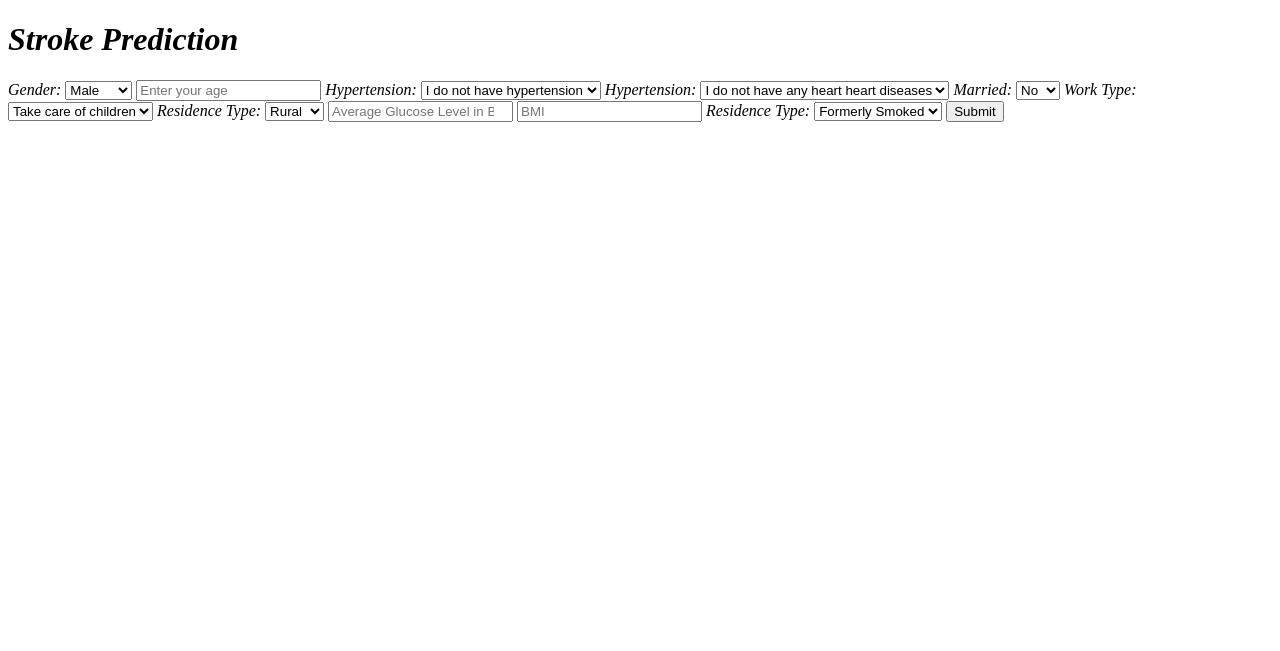
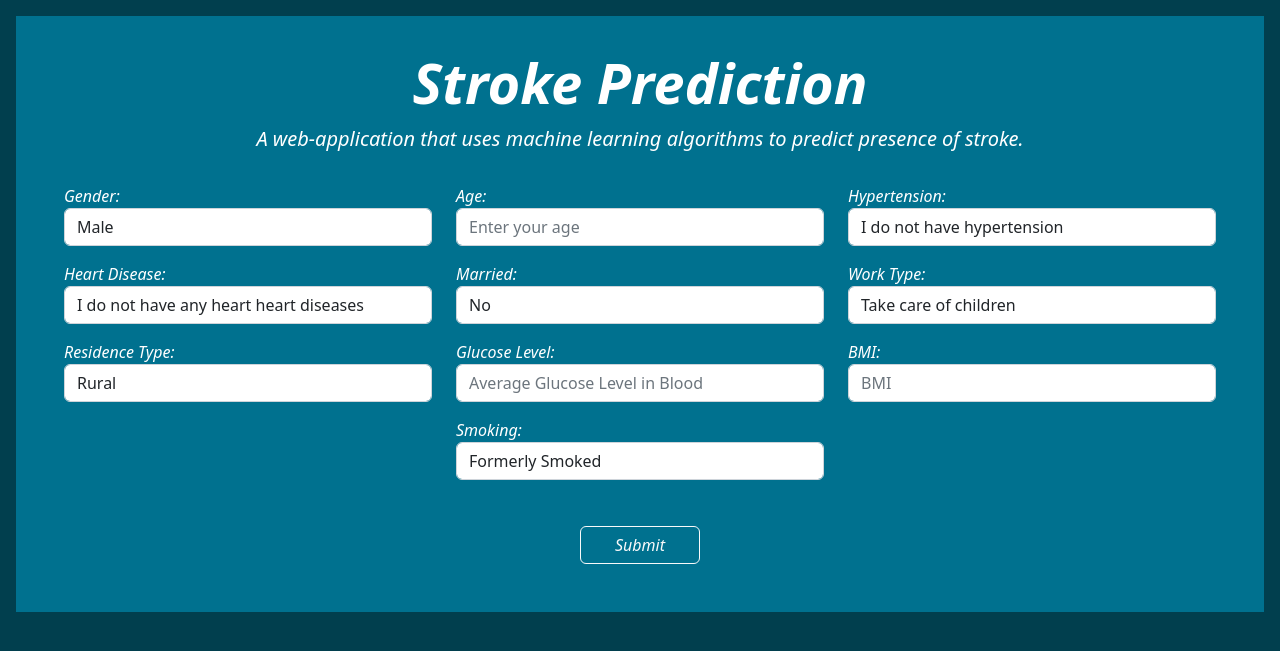
Before and after one commit to jjyoo03/AI-SEC001_Group5_Stroke, a Flask app: page / in a window 1280 px wide. Shown: the top 651 px of the page. Run offline with Flask 2, Linux system fonts and the light colour scheme.

Commit message:
Added css

```diff
--- a/templates/index.html
+++ b/templates/index.html
@@ -6,68 +6,112 @@
     <meta name="viewport" content="width=device-width, initial-scale=1.0">
     <title>Flask Application</title>
     <link rel="stylesheet" href="{{ url_for('static', filename='css/index.css') }}">
+    <link href="https://cdn.jsdelivr.net/npm/bootstrap@5.2.0/dist/css/bootstrap.min.css" rel="stylesheet" integrity="sha384-gH2yIJqKdNHPEq0n4Mqa/HGKIhSkIHeL5AyhkYV8i59U5AR6csBvApHHNl/vI1Bx" crossorigin="anonymous">
+
 </head>
-<body>
-    <h1>Stroke Prediction</h1>
+<body style="background-color: #013F4E">
+    <div class="p-5 rounded-lg text-white m-3" style="background-color: #00718F">
+
+    <h1 class="display-4" style="font-weight: bold; text-align: center; margin-top: -15px;">Stroke Prediction</h1>
+
+    <p class="lead" style="text-align: center">A web-application that uses machine learning algorithms to predict presence of stroke.</p>
 
         <form>
-
+            <div class="row justify-content-center mb-3" style="margin-top: 30px">
+                <div class="col">
                     <label for="Gender">Gender:</label>
-        <select id="Gender" name="Gender">
+                    <select id="Gender" name="Gender" class='form-control'>
                         <option value="male">Male</option>
                         <option value="female">Female</option>
                     </select>
+                </div>
 
-        <input type="number" name="Age" placeholder="Enter your age">
+                <div class="col">
+                    <label for="Age">Age:</label>
+                    <input type="number" name="Age" placeholder="Enter your age" class='form-control'>
+                </div>
 
+                <div class="col">
                     <label for="Hypertension">Hypertension:</label>
-        <select id="Hypertension" name="Hypertension">
+                    <select id="Hypertension" name="Hypertension" class='form-control'>
                         <option value="0">I do not have hypertension</option>
                         <option value="1">I have hypertension</option>
                     </select>
+                </div>
+            </div>
 
-        <label for="HeartDisease">Hypertension:</label>
-        <select id="HeartDisease" name="HeartDisease">
+            <div class="row justify-content-center mb-3">
+                <div class="col">
+                    <label for="HeartDisease">Heart Disease:</label>
+                    <select id="HeartDisease" name="HeartDisease" class='form-control'>
                         <option value="0">I do not have any heart heart diseases</option>
                         <option value="1">I have a heart disease</option>
                     </select>
+                </div>
 
+                <div class="col">
                     <label for="Marriage">Married:</label>
-        <select id="Marriage" name="Marriage">
+                    <select id="Marriage" name="Marriage" class='form-control'>
                         <option value="0">No</option>
                         <option value="1">Yes</option>
                     </select>
+                </div>
 
+                <div class="col">
                     <label for="WorkType">Work Type:</label>
-        <select id="WorkType" name="WorkType">
+                    <select id="WorkType" name="WorkType" class='form-control'>
                         <option value="children">Take care of children</option>
                         <option value="Govt_jov">Government job</option>
                         <option value="Never_worked">Never worked</option>
                         <option value="Private">Private</option>
                         <option value="Self-employed">Self-employed</option>
                     </select>
+                </div>
+            </div>
 
+            <div class="row justify-content-center mb-3">
+                <div class="col">
                     <label for="Residence">Residence Type:</label>
-        <select id="Residence" name="Residence">
+                    <select id="Residence" name="Residence" class='form-control'>
                         <option value="rural">Rural</option>
                         <option value="urban">Urban</option>
                     </select>
+                </div>
 
-        <input type="number" name="GlucoseLevel" placeholder="Average Glucose Level in Blood">
+                <div class="col">
+                    <label for="GlucoseLevel">Glucose Level:</label>
+                    <input type="number" name="GlucoseLevel" placeholder="Average Glucose Level in Blood" class='form-control'>
+                </div>
 
-        <input type="number" name="BMI" placeholder="BMI">
+                <div class="col">
+                    <label for="BMI">BMI:</label>
+                    <input type="number" name="BMI" placeholder="BMI" class='form-control'>
+                </div>
+            </div>
 
-        <label for="Smoking">Residence Type:</label>
-        <select id="Smoking" name="Smoking">
+            <div class="row justify-content-center mb-3">
+                <div class="col-lg-4">
+                    <label for="Smoking">Smoking:</label>
+                    <select id="Smoking" name="Smoking" class='form-control'>
                         <option value="formerly smoked">Formerly Smoked</option>
                         <option value="never smoked">Never Smoked</option>
                         <option value="smokes">Smokes</option>
                         <option value="Unknown">Unknown</option>
                     </select>
+                </div>
+            </div>
 
-        <input type="submit">
+            <div class="text-center">
+                    <!-- <input type="submit"> -->
+                    <a class="btn btn-outline-light"  role="button" style="width: 120px; margin-top: 30px">Submit</a>
+                </div>
 
         </form>
 
+    </div>
+
+    <script src="https://cdn.jsdelivr.net/npm/bootstrap@5.2.0/dist/js/bootstrap.bundle.min.js" integrity="sha384-A3rJD856KowSb7dwlZdYEkO39Gagi7vIsF0jrRAoQmDKKtQBHUuLZ9AsSv4jD4Xa" crossorigin="anonymous"></script>
+    <script src="https://cdn.jsdelivr.net/npm/@popperjs/core@2.11.5/dist/umd/popper.min.js" integrity="sha384-Xe+8cL9oJa6tN/veChSP7q+mnSPaj5Bcu9mPX5F5xIGE0DVittaqT5lorf0EI7Vk" crossorigin="anonymous"></script>
+    <script src="https://cdn.jsdelivr.net/npm/bootstrap@5.2.0/dist/js/bootstrap.min.js" integrity="sha384-ODmDIVzN+pFdexxHEHFBQH3/9/vQ9uori45z4JjnFsRydbmQbmL5t1tQ0culUzyK" crossorigin="anonymous"></script>
 </body>
 </html>
```
Lines whose indentation alone changed are shown as unchanged.
